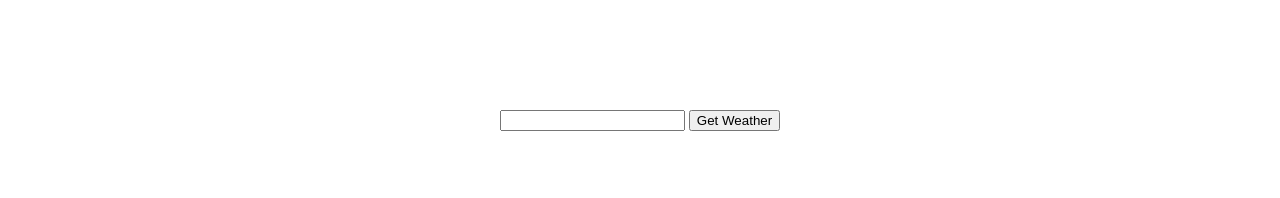
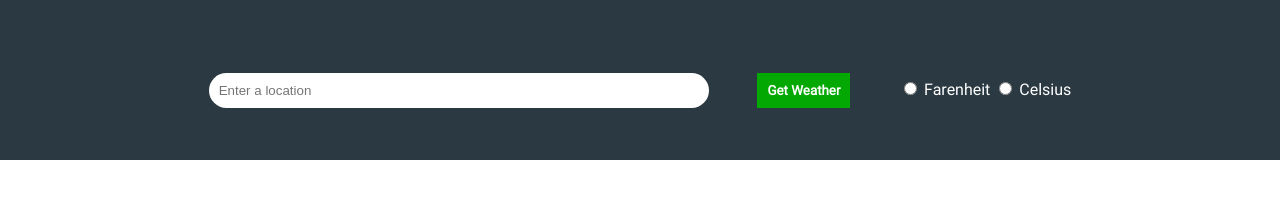
Before and after one commit to aukeller/WeatherApp, a website built with webpack: page dist/index.html in a window 1280 px wide. Both pictures are taken after a click on the button "Get Weather". Built offline with nearby package versions, Linux system fonts and the light colour scheme; no server answers.

Commit message:
core functionality complete. Able to convert temp unit

```diff
--- a/src/index.js
+++ b/src/index.js
@@ -9,12 +9,23 @@ const getWeatherBtn = document.querySelector('button');
 const tempDisplay = document.querySelector('.temperature');
 const tempDesc = document.querySelector('.description');
 
+const radioBtns = document.querySelectorAll('input[type="radio"');
+
 getWeatherBtn.addEventListener('click', function() {
+    const unit = setUnit();
     weather.getAPIData(locationInput.value)
     .then((response) => {
-        const weatherData = weather.getWeatherData(response, 'F');
+        const weatherData = weather.getWeatherData(response, unit);
 
-        tempDisplay.textContent = weatherData.temperatue;
+        tempDisplay.textContent = `${weatherData.temperatue}\u00B0`;
         tempDesc.textContent = weatherData.description;
     });
 });
+
+function setUnit() {
+    for (const radio of radioBtns) {
+        if (radio.checked) {
+            return radio.value;
+        }
+    }
+}
--- a/src/style.css
+++ b/src/style.css
@@ -1,12 +1,19 @@
+:root {
+  --search-bg-color: #2b3a42;
+  --search-btn-color: rgb(3, 168, 3);
+}
+
 @font-face {
   font-family: Roboto;
-  src: url();
+  src: url("./Roboto-Regular.ttf");
 }
 
 html,
 body {
   margin: 0;
   padding: 0;
+
+  font-family: Roboto;
 }
 
 .container {
@@ -15,14 +22,64 @@ body {
   height: 100vh;
 }
 
-.search-container {
-  height: 30%;
-
+.display-container {
   display: flex;
   justify-content: center;
   align-items: center;
 }
 
+.search-container {
+  height: 20%;
+
+  display: flex;
+  justify-content: center;
+  align-items: center;
+
+  background-color: var(--search-bg-color);
+}
+
+.search-form {
+  display: flex;
+  justify-content: space-evenly;
+  align-items: baseline;
+  flex-wrap: wrap;
+  width: 75%;
+}
+
+input[type="text"] {
+  padding: 0.75em;
+  border-radius: 30px;
+
+  border: none;
+  outline: none;
+
+  width: 50%;
+}
+
+button,
+label {
+  color: white;
+}
+
+button {
+  margin-top: 20px;
+  padding: 10px;
+
+  font-family: Roboto;
+  font-weight: 900;
+  background-color: var(--search-btn-color);
+  border: none;
+}
+
 .display-container {
+  flex-direction: column;
   flex: 1;
 }
+
+.temperature {
+  font-size: 124px;
+}
+
+.description {
+  font-size: 48px;
+}
```
Also changed, not shown: dist/index.html, dist/main.js, src/Roboto-Regular.ttf (added).
